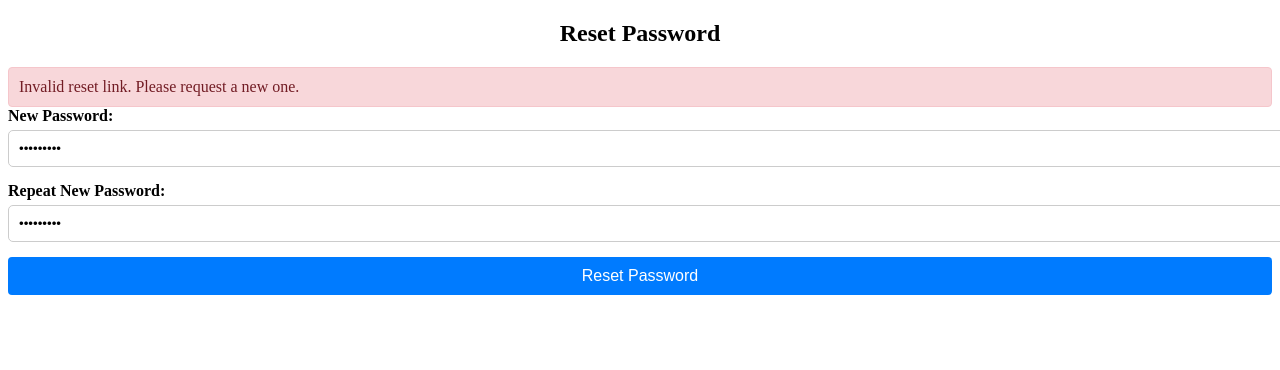
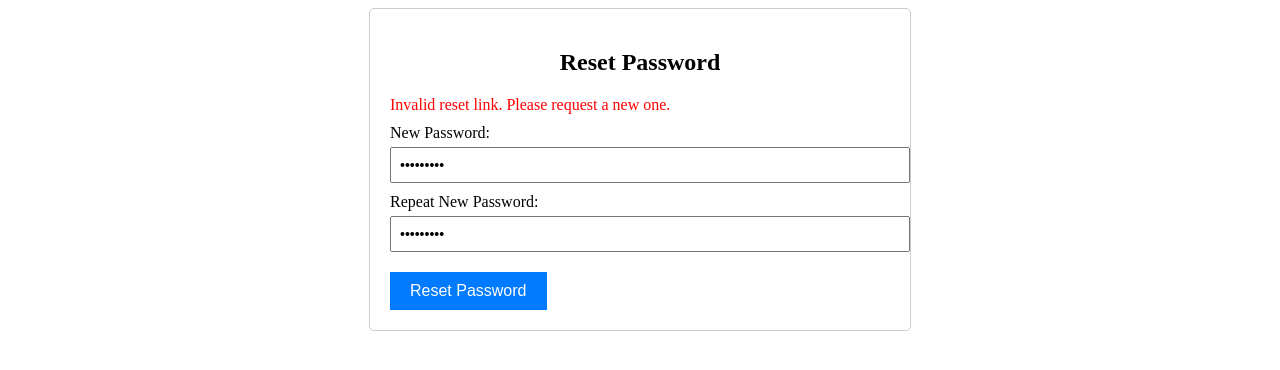
Before and after one commit to Faith-chepkemboi/WEB_APPLICATION, a React (Create React App) app in the folder frontend/: page /reset-password in a window 1280 px wide. Both pictures are taken after typing "Sample123", "Sample123" into the empty fields and a click on the button "Reset Password". Shown: the top 370 px of the page. Built offline with nearby package versions, Linux system fonts and the light colour scheme.

Commit message:
make reset password beautiful

```diff
--- a/frontend/src/components/ResetPassword.js
+++ b/frontend/src/components/ResetPassword.js
@@ -47,39 +47,43 @@ const ResetPassword = () => {
             setSuccessMessage(response.data.detail);
             setError('');
         } catch (error) {
-            setError('Error resetting password. Please try again.');
+            setError('Error resetting password. Please try again with the right credentials.');
         }
     };
 
     return (
-        <div className="reset-password-container">
-            <h2>Reset Password</h2>
-            {error && <div className="error-message">{error}</div>}
-            {successMessage && <div className="success-message">{successMessage}</div>}
+        <div style={{ maxWidth: '500px', margin: 'auto', padding: '20px', border: '1px solid #ccc', borderRadius: '5px' }}>
+            <h2 style={{ textAlign: 'center', marginBottom: '20px' }}>Reset Password</h2>
+            <div style={{ marginBottom: '10px' }}>
+                {error && <div style={{ marginBottom: '10px', color: 'red' }}>{error}</div>}
+                {successMessage && <div style={{ marginBottom: '10px', color: 'green' }}>{successMessage}</div>}
+            </div>
             <form onSubmit={handleResetPassword}>
-                <div className="form-group">
-                    <label htmlFor="newPassword">New Password:</label>
+                <div style={{ marginBottom: '10px' }}>
+                    <label htmlFor="newPassword" style={{ display: 'block', marginBottom: '5px' }}>New Password:</label>
                     <input
                         type="password"
                         id="newPassword"
                         name="newPassword"
                         value={formData.newPassword}
                         onChange={handleInputChange}
+                        style={{ width: '100%', padding: '8px', fontSize: '14px' }}
                         required
                     />
                 </div>
-                <div className="form-group">
-                    <label htmlFor="repeatNewPassword">Repeat New Password:</label>
+                <div style={{ marginBottom: '20px' }}>
+                    <label htmlFor="repeatNewPassword" style={{ display: 'block', marginBottom: '5px' }}>Repeat New Password:</label>
                     <input
                         type="password"
                         id="repeatNewPassword"
                         name="repeatNewPassword"
                         value={formData.repeatNewPassword}
                         onChange={handleInputChange}
+                        style={{ width: '100%', padding: '8px', fontSize: '14px' }}
                         required
                     />
                 </div>
-                <button type="submit" className="btn">
+                <button type="submit" style={{ padding: '10px 20px', fontSize: '16px', backgroundColor: '#007bff', color: '#fff', border: 'none', cursor: 'pointer' }}>
                     Reset Password
                 </button>
             </form>
```
